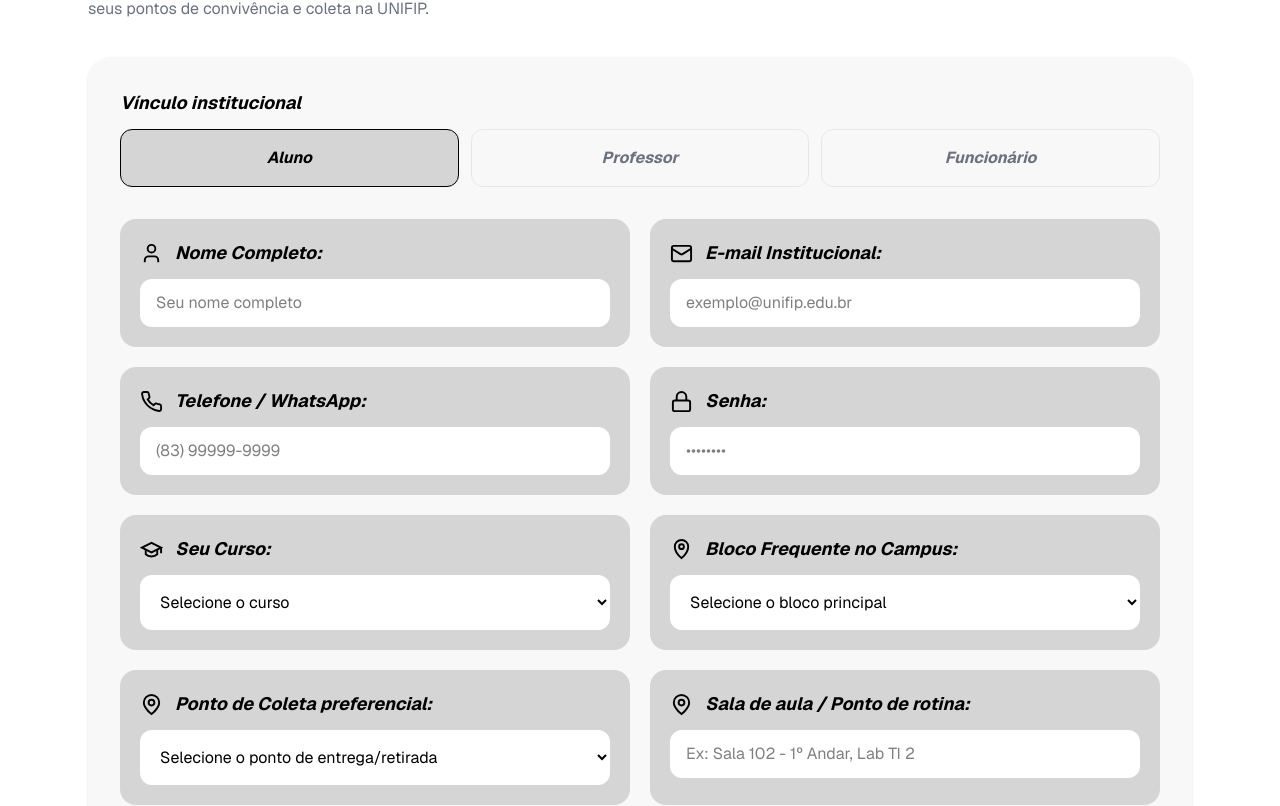
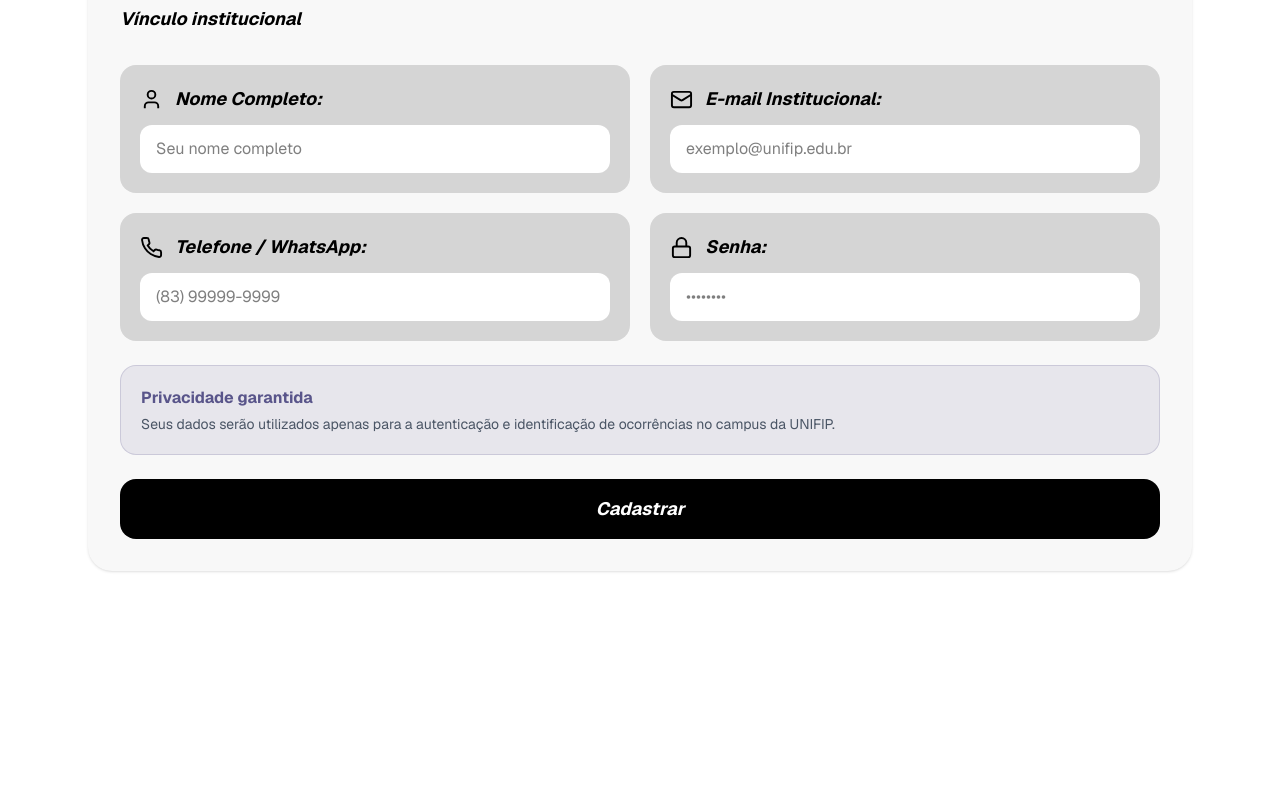
Before and after one commit to iasmimianny/findly-front-end, a Next.js app: page /cadastro-usuarios in a window 1280 px wide. Shown: the part 297-1103 px from the top of the page. After the commit the page ends 908 px from the top, so only its background shows below. Built offline with nearby package versions, Linux system fonts and the light colour scheme.

Commit message:
remoção dos botões alunos, professores e funcionários

```diff
--- a/app/cadastro-usuarios/page.js
+++ b/app/cadastro-usuarios/page.js
@@ -10,59 +10,8 @@ export default function CadastroUsuario() {
   const [telefone, setTelefone] = useState("");
   const [senha, setSenha] = useState("");
 
-  const [curso, setCurso] = useState("");
-  const [setor, setSetor] = useState("");
-  const [bloco, setBloco] = useState("");
-  const [pontoColeta, setPontoColeta] = useState("");
-  const [pontoReferencia, setPontoReferencia] = useState("");
   const [cadastrado, setCadastrado] = useState(false);
 
-  const cursosUNIFIP = [
-    "Análise e Desenvolvimento de Sistemas",
-    "Arquitetura e Urbanismo",
-    "Biomedicina",
-    "Direito",
-    "Educação Física (Bacharelado/Licenciatura)",
-    "Enfermagem",
-    "Engenharia Civil",
-    "Farmácia",
-    "Fisioterapia",
-    "Gestão Hospitalar",
-    "Marketing",
-    "Medicina",
-    "Medicina Veterinária",
-    "Nutrição",
-    "Odontologia",
-    "Pedagogia",
-    "Psicologia",
-    "Radiologia",
-    "Serviço Social",
-    "Sistemas de Informação",
-  ];
-
-  const blocosUNIFIP = [
-    { id: "bloco-a", nome: "Bloco A", descricao: "Medicina, Psicologia e Nutrição" },
-    { id: "bloco-b", nome: "Bloco B", descricao: "Direito" },
-    { id: "bloco-c", nome: "Bloco C", descricao: "Odontologia" },
-    { id: "bloco-d", nome: "Bloco D", descricao: "Educação Física, Fisioterapia, Farmácia e Gestão Hospitalar" },
-    { id: "bloco-e", nome: "Bloco E", descricao: "Biomedicina" },
-    { id: "bloco-f", nome: "Bloco F", descricao: "Medicina" },
-    { id: "bloco-g", nome: "Bloco G", descricao: "Arquitetura e Urbanismo e Enfermagem" },
-    { id: "bloco-h", nome: "Bloco H", descricao: "ADS, Radiologia, Marketing e Serviço Social" },
-    { id: "bloco-i", nome: "Bloco I", descricao: "Policlínica" },
-    { id: "unidade-2", nome: "UNIFIP - Unidade II (Centro)", descricao: "Pedagogia e Sistemas de Informação" },
-  ];
-
-  const pontosDeColeta = [
-    "Secretaria do Bloco H (ADS)",
-    "Biblioteca Central (Campus I)",
-    "Biblioteca Setorial (Campus II - Centro)",
-    "Secretaria do Bloco A",
-    "Secretaria do Bloco B (Direito)",
-    "Coordenação de Educação Física / Fisioterapia (Bloco D)",
-    "Recepção da Policlínica (Bloco I)",
-    "Portaria Principal",
-  ];
 
   function handleSubmit(e) {
     e.preventDefault();
@@ -130,14 +79,13 @@ export default function CadastroUsuario() {
       <div className="mx-auto max-w-6xl px-6 py-10">
         <div className="mb-9">
           <h1 className="text-5xl font-black italic leading-tight">
-            Cadastre seu perfil e<br />
-            localização na UNIFIP:
+            Cadastre seu perfil<br />
           </h1>
 
           <div className="mt-3 h-1 w-40 bg-[#42a5df]" />
 
           <p className="mt-5 max-w-xl text-base text-gray-500">
-            Preencha as informações abaixo para criar seu cadastro de usuário e vincular seus pontos de convivência e coleta na UNIFIP.
+            Preencha as informações abaixo para criar seu cadastro de usuário na UNIFIP.
           </p>
         </div>
 
@@ -146,44 +94,6 @@ export default function CadastroUsuario() {
             <label className="mb-3 block text-lg font-bold italic">
               Vínculo institucional
             </label>
-
-            <div className="grid grid-cols-1 gap-3 sm:grid-cols-3">
-              <button
-                type="button"
-                onClick={() => setPerfil("aluno")}
-                className={`rounded-xl border px-5 py-4 text-center font-bold italic transition ${
-                  perfil === "aluno"
-                    ? "border-black bg-[#d5d5d5] text-black"
-                    : "border-gray-200 bg-[#f8f8f8] text-gray-500 hover:bg-gray-100"
-                }`}
-              >
-                Aluno
-              </button>
-
-              <button
-                type="button"
-                onClick={() => setPerfil("professor")}
-                className={`rounded-xl border px-5 py-4 text-center font-bold italic transition ${
-                  perfil === "professor"
-                    ? "border-black bg-[#d5d5d5] text-black"
-                    : "border-gray-200 bg-[#f8f8f8] text-gray-500 hover:bg-gray-100"
-                }`}
-              >
-                Professor
-              </button>
-
-              <button
-                type="button"
-                onClick={() => setPerfil("funcionario")}
-                className={`rounded-xl border px-5 py-4 text-center font-bold italic transition ${
-                  perfil === "funcionario"
-                    ? "border-black bg-[#d5d5d5] text-black"
-                    : "border-gray-200 bg-[#f8f8f8] text-gray-500 hover:bg-gray-100"
-                }`}
-              >
-                Funcionário
-              </button>
-            </div>
           </div>
 
           <div className="grid grid-cols-1 gap-5 md:grid-cols-2">
@@ -263,123 +173,6 @@ export default function CadastroUsuario() {
             </div>
           </div>
 
-          <div className="mt-5 grid grid-cols-1 gap-5 md:grid-cols-2">
-            {(perfil === "aluno" || perfil === "professor") && (
-              <div className="rounded-2xl bg-[#d5d5d5] p-5">
-                <label className="mb-3 flex items-center gap-3 text-lg font-bold italic">
-                  <svg width="23" height="23" viewBox="0 0 24 24" fill="none" stroke="currentColor" strokeWidth="2">
-                    <path d="M22 10v6M2 10l10-5 10 5-10 5z" />
-                    <path d="M6 12v5c3 3 9 3 12 0v-5" />
-                  </svg>
-                  {perfil === "aluno" ? "Seu Curso:" : "Curso em que leciona:"}
-                </label>
-
-                <select
-                  value={curso}
-                  onChange={(e) => setCurso(e.target.value)}
-                  className="w-full rounded-xl bg-white px-4 py-4 outline-none"
-                >
-                  <option value="">Selecione o curso</option>
-                  {cursosUNIFIP.map((c, index) => (
-                    <option key={index} value={c}>
-                      {c}
-                    </option>
-                  ))}
-                </select>
-              </div>
-            )}
-
-            {perfil === "funcionario" && (
-              <div className="rounded-2xl bg-[#d5d5d5] p-5">
-                <label className="mb-3 flex items-center gap-3 text-lg font-bold italic">
-                  <svg width="23" height="23" viewBox="0 0 24 24" fill="none" stroke="currentColor" strokeWidth="2">
-                    <rect x="2" y="7" width="20" height="14" rx="2" ry="2" />
-                    <path d="M16 21V5a2 2 0 0 0-2-2h-4a2 2 0 0 0-2 2v16" />
-                  </svg>
-                  Setor / Departamento de Trabalho:
-                </label>
-
-                <input
-                  type="text"
-                  value={setor}
-                  onChange={(e) => setSetor(e.target.value)}
-                  placeholder="Ex: Secretaria Geral, Biblioteca Central, Portaria"
-                  className="w-full rounded-xl bg-white px-4 py-3 outline-none"
-                />
-              </div>
-            )}
-
-            <div className="rounded-2xl bg-[#d5d5d5] p-5">
-              <label className="mb-3 flex items-center gap-3 text-lg font-bold italic">
-                <svg width="23" height="23" viewBox="0 0 24 24" fill="none" stroke="currentColor" strokeWidth="2">
-                  <path d="M12 21s7-6.1 7-12a7 7 0 1 0-14 0c0 5.9 7 12 7 12Z" />
-                  <circle cx="12" cy="9" r="2.5" />
-                </svg>
-                Bloco Frequente no Campus:
-              </label>
-
-              <select
-                value={bloco}
-                onChange={(e) => setBloco(e.target.value)}
-                className="w-full rounded-xl bg-white px-4 py-4 outline-none"
-              >
-                <option value="">Selecione o bloco principal</option>
-                {blocosUNIFIP.map((item) => (
-                  <option key={item.id} value={item.id}>
-                    {item.nome} - ({item.descricao})
-                  </option>
-                ))}
-              </select>
-            </div>
-          </div>
-
-          <div className="mt-5 grid grid-cols-1 gap-5 md:grid-cols-2">
-            <div className="rounded-2xl bg-[#d5d5d5] p-5">
-              <label className="mb-3 flex items-center gap-3 text-lg font-bold italic">
-                <svg width="23" height="23" viewBox="0 0 24 24" fill="none" stroke="currentColor" strokeWidth="2">
-                  <path d="M20 10c0 6-8 12-8 12s-8-6-8-12a8 8 0 0 1 16 0Z" />
-                  <circle cx="12" cy="10" r="3" />
-                </svg>
-                Ponto de Coleta preferencial:
-              </label>
-
-              <select
-                value={pontoColeta}
-                onChange={(e) => setPontoColeta(e.target.value)}
-                className="w-full rounded-xl bg-white px-4 py-4 outline-none"
-              >
-                <option value="">Selecione o ponto de entrega/retirada</option>
-                {pontosDeColeta.map((ponto, index) => (
-                  <option key={index} value={ponto}>
-                    {ponto}
-                  </option>
-                ))}
-              </select>
-            </div>
-
-            <div className="rounded-2xl bg-[#d5d5d5] p-5">
-              <label className="mb-3 flex items-center gap-3 text-lg font-bold italic">
-                <svg width="23" height="23" viewBox="0 0 24 24" fill="none" stroke="currentColor" strokeWidth="2">
-                  <path d="M20 10c0 6-8 12-8 12s-8-6-8-12a8 8 0 0 1 16 0Z" />
-                  <circle cx="12" cy="10" r="3" />
-                </svg>
-                {perfil === "funcionario" ? "Sala ou Posto Fixo:" : "Sala de aula / Ponto de rotina:"}
-              </label>
-
-              <input
-                type="text"
-                value={pontoReferencia}
-                onChange={(e) => setPontoReferencia(e.target.value)}
-                placeholder={
-                  perfil === "funcionario"
-                    ? "Ex: Guichê 2, Balcão de atendimento"
-                    : "Ex: Sala 102 - 1º Andar, Lab TI 2"
-                }
-                className="w-full rounded-xl bg-white px-4 py-3 outline-none"
-              />
-            </div>
-          </div>
-
           <div className="mt-6 rounded-2xl border border-[#59558a]/20 bg-[#59558a]/10 p-5">
             <p className="font-bold text-[#59558a]">
               Privacidade garantida
@@ -393,12 +186,12 @@ export default function CadastroUsuario() {
             type="submit"
             className="mt-6 w-full rounded-2xl bg-black px-6 py-4 text-lg font-bold italic text-white transition hover:bg-gray-800"
           >
-            Cadastrar usuário ({perfil})
+            Cadastrar
           </button>
 
           {cadastrado && (
             <div className="mt-4 rounded-2xl border border-green-300 bg-green-50 p-4 text-center font-semibold text-green-700">
-              Usuário e ponto de coleta vinculados com sucesso!
+              Usuário vinculado com sucesso!
             </div>
           )}
         </form>
```
